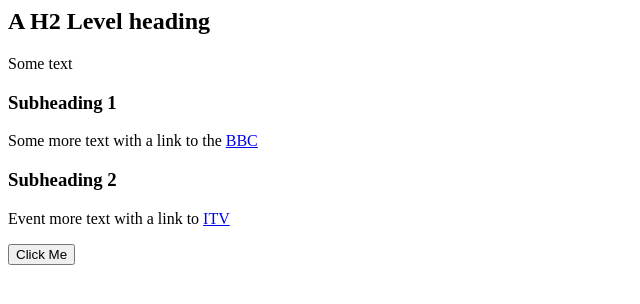
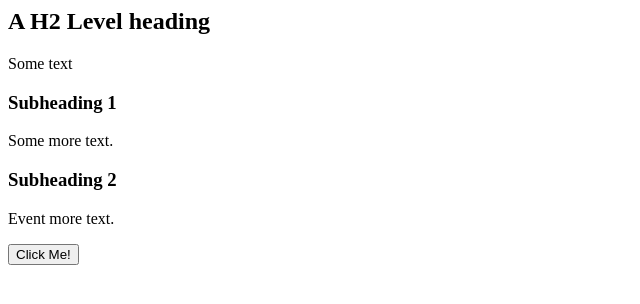
Before and after one commit to johnehunt/javascript-intro, a website: page 10-html-dom/dom-example-selectors4.html in a window 1280 px wide. Shown: the whole page, without its empty margins (0-640 px from the left). Drawn offline with Linux system fonts and the light colour scheme.

Commit message:
Simplified exmaple

```diff
--- a/10-html-dom/dom-example-selectors4.html
+++ b/10-html-dom/dom-example-selectors4.html
@@ -1,12 +1,10 @@
 <html>
 
 <head>
-    <script type="text/javascript">
+    <script>
         function enter() {
-            var h3Elements = document.querySelectorAll("h3");
-            console.log(h3Elements);
-            var allHrefs = document.querySelectorAll("a[Href]");
-            console.log(allHrefs);
+            var h3NodeList = document.querySelectorAll("h3");
+            console.log(h3NodeList);
         }
     </script>
 </head>
@@ -15,8 +13,9 @@
     <h2>A H2 Level heading</h2>
     <p>Some text</p>
     <h3>Subheading 1</h3>
-    <p>Some more text with a link to the <a href="https://www.bbc.co.uk/">BBC</a></p>
+    <p>Some more text.</p>
     <h3>Subheading 2</h3>
-    <p>Event more text with a link to <a href="https://www.itv.com/">ITV</a></p>
-    <form><input type="button" value="Click Me" onclick="enter()" /></form>
+    <p>Event more text.</p>
+    <button type="button" onclick="enter()" />Click Me!</button>
 </body>
+</html>
```
